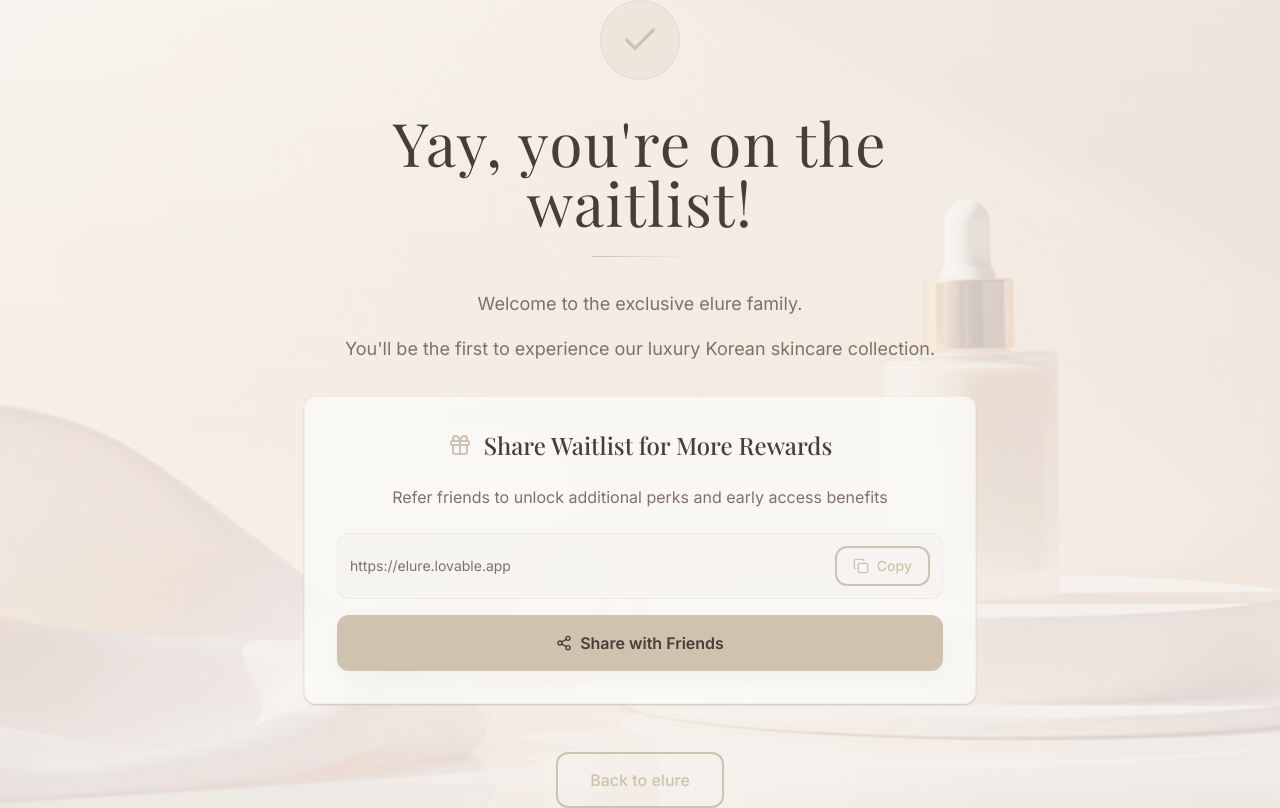
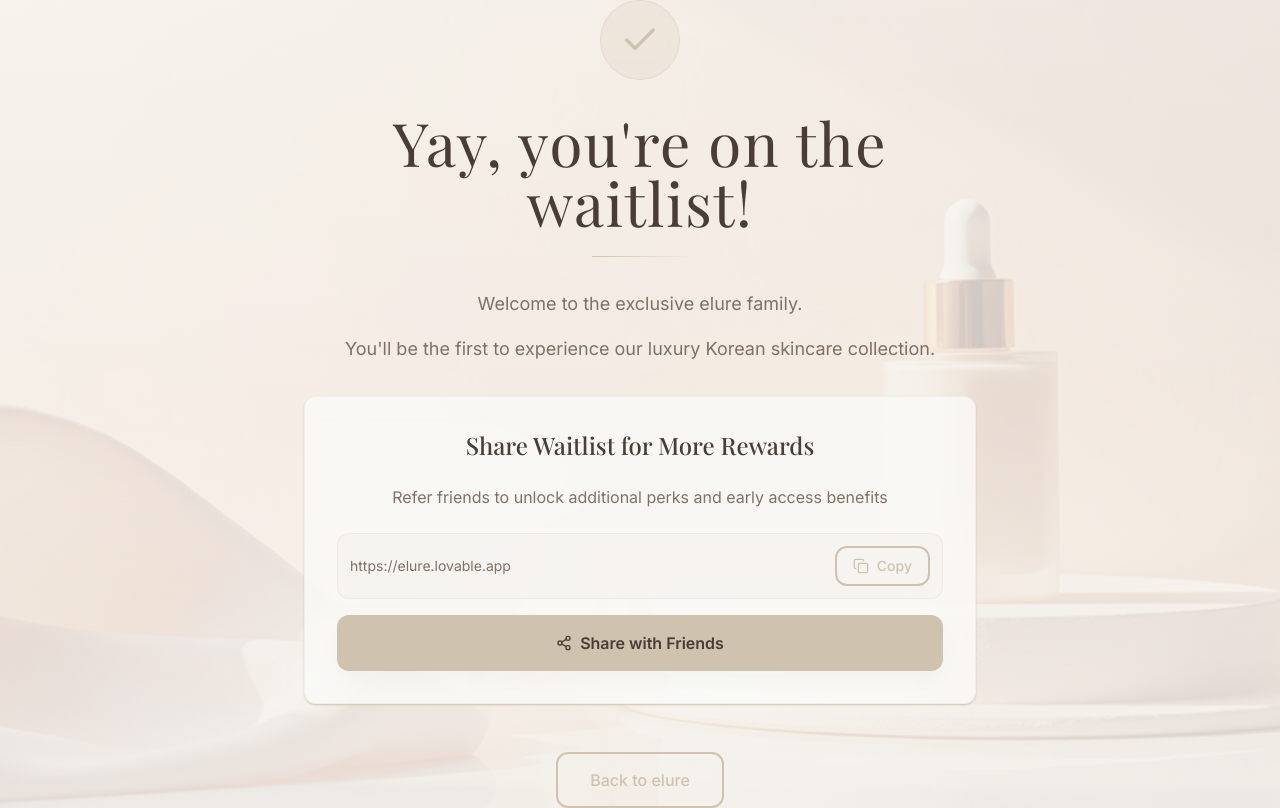
Before and after one commit to fiona-ahmed/elure, a React (Vite) app: page /waitlist-thank-you in a window 1280 px wide. Built offline with nearby package versions, Linux system fonts and the light colour scheme; the HTML template or start-up script is replaced by a standard one.

Commit message:
Remove gift icon

```diff
--- a/src/pages/WaitlistThankYou.tsx
+++ b/src/pages/WaitlistThankYou.tsx
@@ -1,6 +1,6 @@
 import { Button } from "@/components/ui/button";
 import { Card } from "@/components/ui/card";
-import { Check, Copy, Share2, Gift } from "lucide-react";
+import { Check, Copy, Share2 } from "lucide-react";
 import { useState } from "react";
 import { useToast } from "@/hooks/use-toast";
 import heroBackground from "@/assets/hero-background-warm.jpg";
@@ -70,8 +70,7 @@ const WaitlistThankYou = () => {
           <Card className="bg-card/80 backdrop-blur-sm border-luxury/20 p-8 shadow-luxury">
             <div className="space-y-6">
               {/* Share Header */}
-              <div className="flex items-center justify-center gap-3">
-                <Gift className="text-luxury" size={24} />
+              <div className="flex items-center justify-center">
                 <h2 className="text-2xl font-serif font-medium text-foreground">
                   Share Waitlist for More Rewards
                 </h2>
```
